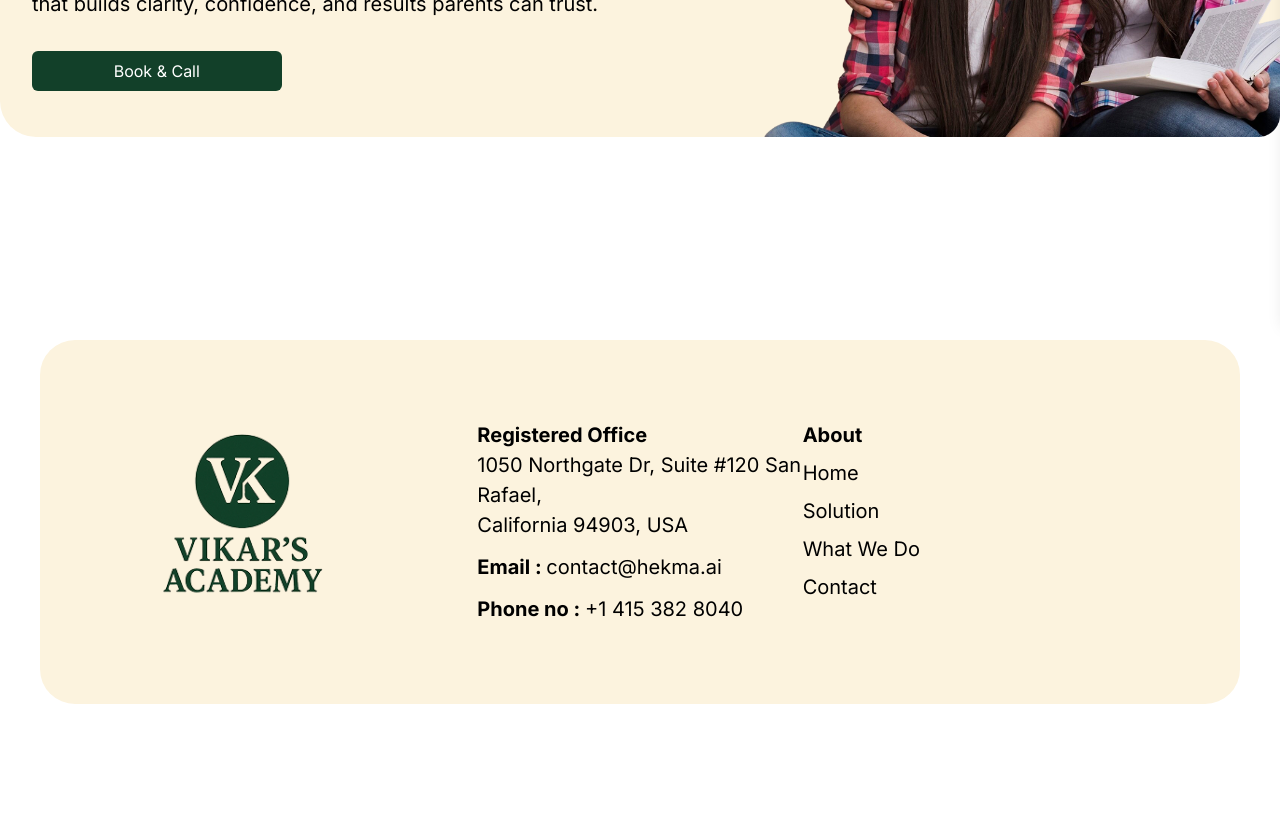
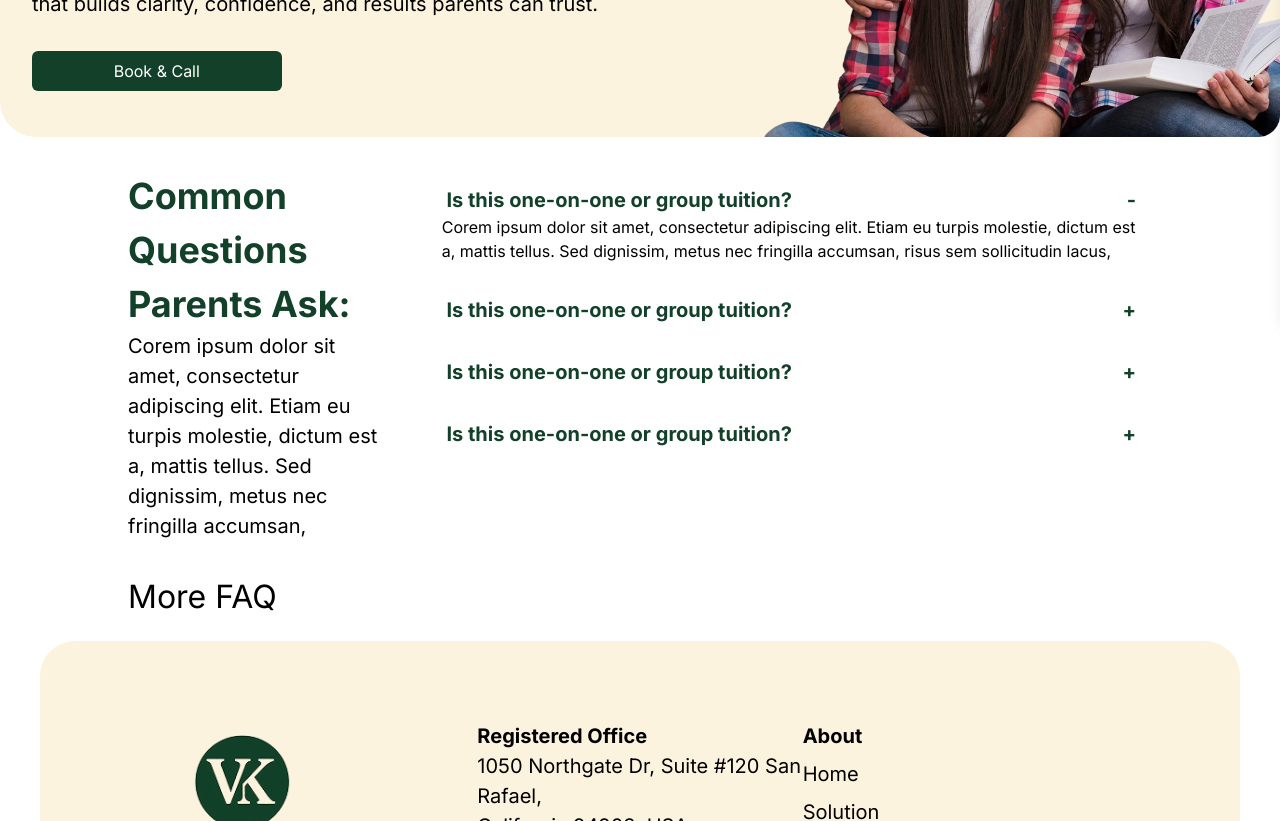
Before and after one commit to Iamkaran8/vikars, a React (Vite) app: page / in a window 1280 px wide. Shown: the part 480-1301 px from the top of the page. Before the commit the page ends 1204 px from the top, so only its background shows below. Built offline with nearby package versions, Linux system fonts and the light colour scheme.

Commit message:
faq section completed

```diff
--- /dev/null
+++ b/src/components/HomeComponents/Faqs.tsx
@@ -0,0 +1,40 @@
+import { useState } from "react"
+
+ const AccordionItem = [{ question: " Is this one-on-one or group tuition?", answer: "Corem ipsum dolor sit amet, consectetur adipiscing elit. Etiam eu turpis molestie, dictum est a, mattis tellus. Sed dignissim, metus nec fringilla accumsan, risus sem sollicitudin lacus," },
+    { question: " Is this one-on-one or group tuition?", answer: "Corem ipsum dolor sit amet, consectetur adipiscing elit. Etiam eu turpis molestie, dictum est a, mattis tellus. Sed dignissim, metus nec fringilla accumsan, risus sem sollicitudin lacus," },
+    { question: " Is this one-on-one or group tuition?", answer: "Corem ipsum dolor sit amet, consectetur adipiscing elit. Etiam eu turpis molestie, dictum est a, mattis tellus. Sed dignissim, metus nec fringilla accumsan, risus sem sollicitudin lacus," },
+    { question: " Is this one-on-one or group tuition?", answer: "Corem ipsum dolor sit amet, consectetur adipiscing elit. Etiam eu turpis molestie, dictum est a, mattis tellus. Sed dignissim, metus nec fringilla accumsan, risus sem sollicitudin lacus," },
+ ]
+export const Faqs = () => {
+     const [openIndex, setOpenIndex] = useState <number | null>(0);
+
+
+    return(
+        <>
+        <div className="flex flex-col lg:flex-row lg:px-32 md:px-8 sm:px-0 px-4 pt-8 gap-8" >
+            <div className="md:w-2/2 lg:w-1/2 w-1/1">
+                <h3 className="text-forest text-36  font-bold">
+                    Common Questions Parents Ask:
+                </h3>
+                <p className="text-20">Corem ipsum dolor sit amet, consectetur adipiscing elit. Etiam
+                    eu turpis molestie, dictum est a, mattis tellus. Sed dignissim, metus nec fringilla accumsan, </p>
+                    <h2 className="text-32 pt-8">More FAQ</h2>
+            </div>
+            <div className=" md:w-2/2 lg-1/2 w-1/1 ">
+                { AccordionItem.map((item,i) =>(<div className="p-0 md:p-4 pt-4">
+                    <div className="flex justify-between text-forest text-[20px] font-bold "  onClick={ ()=> setOpenIndex( openIndex === i ? null: i ) }> {item.question} <span>{openIndex === i ? "-": "+"}</span></div>
+                    <div>
+                        {openIndex === i ? item.answer : null }
+                    </div>
+                    </div>
+
+                ))}
+
+            </div>
+
+        </div>
+        </>
+
+
+    )
+}
--- a/src/pages/Home.tsx
+++ b/src/pages/Home.tsx
@@ -1,9 +1,13 @@
-import { Banner } from "../components/HomeComponents/banner"
+import { Banner } from "../components/HomeComponents/Banner"
+
+import { Faqs } from "../components/HomeComponents/Faqs"
 
 export const Home = () => {
   return (
     <>
       <Banner/>
+      <Faqs />
+
     </>
   )
 }
```
